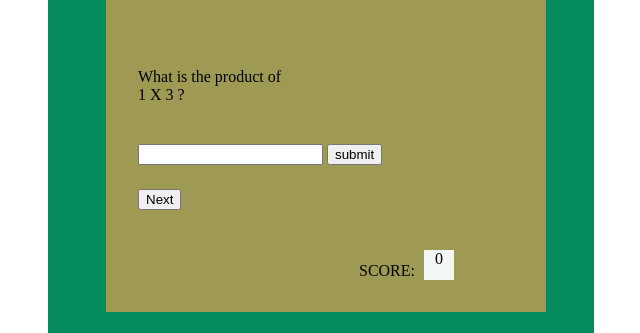
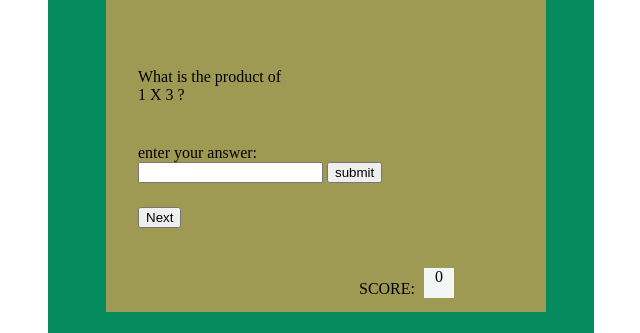
Before and after one commit to guuree19/A-BROWSER-GAME, a plain HTML site: page index.html in a window 1280 px wide. Both pictures are taken after a click on the button "START QUIZE". Shown: the part 513-846 px from the top of the page, without its empty margins (282-922 px from the left). Drawn offline with nearby package versions, Linux system fonts and the light colour scheme.

Commit message:
added label tag in html file

```diff
--- a/index.html
+++ b/index.html
@@ -26,7 +26,7 @@ checking if the answers are right
                 <span  >What is the product of</span>
                 <span id="question"></span>
                 <br>
-                <span ></span>
+                <label >enter your answer:</label><br>
                 <input type="text" id="user_answer" onfocus="this.value= '' " min="10" max="100">
                 <button id="Btn_submit">submit</button>
 
--- a/script.js
+++ b/script.js
@@ -51,8 +51,7 @@ function nextQuestion()
         buttonNext.style.display = "block"
     }
 
-
-askQuestion();
+    askQuestion();
 }
 
 nextQuestion();
@@ -77,6 +76,7 @@ function time_table_practice_checking()
     buttonNext.addEventListener('click', () =>{
         questionTwo.style.display = "block"
         buttonStart.style.display = "none"
+        buttonNext.style.display = "block"
     })
 
 
```
